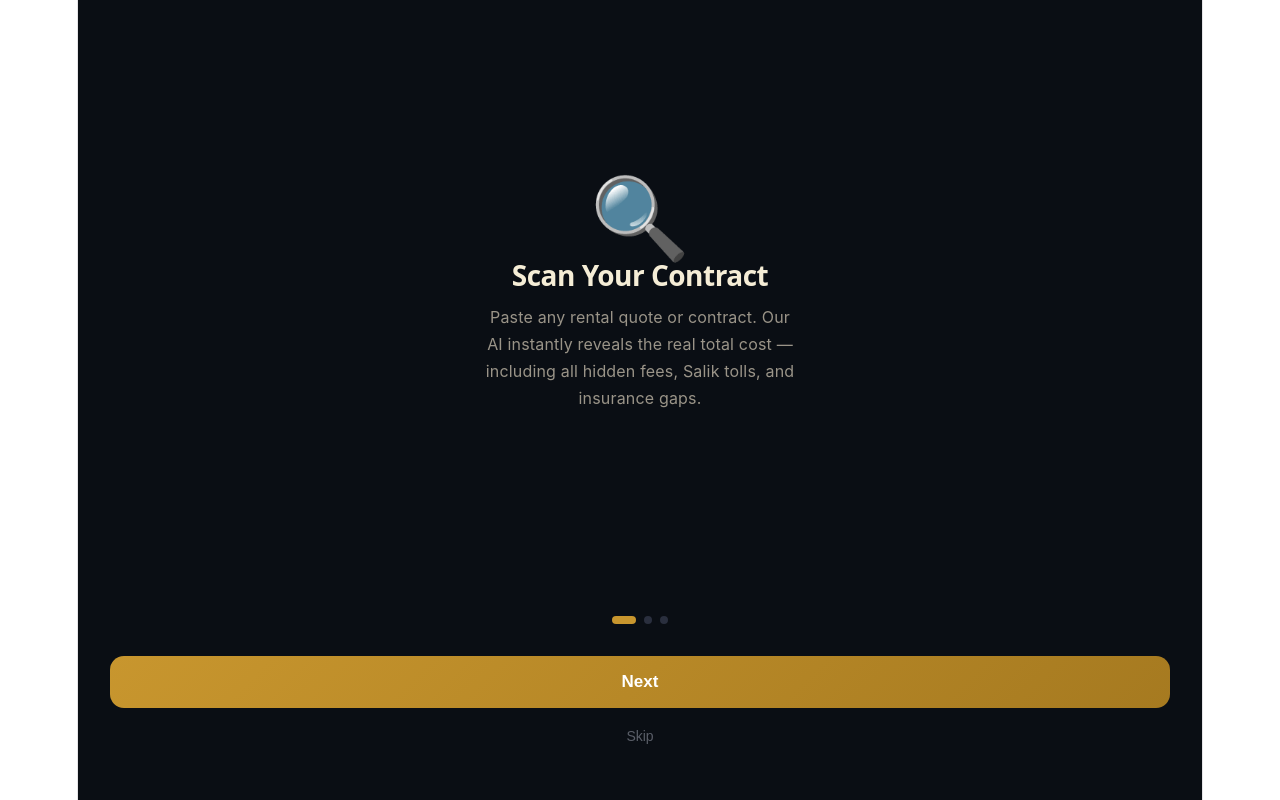
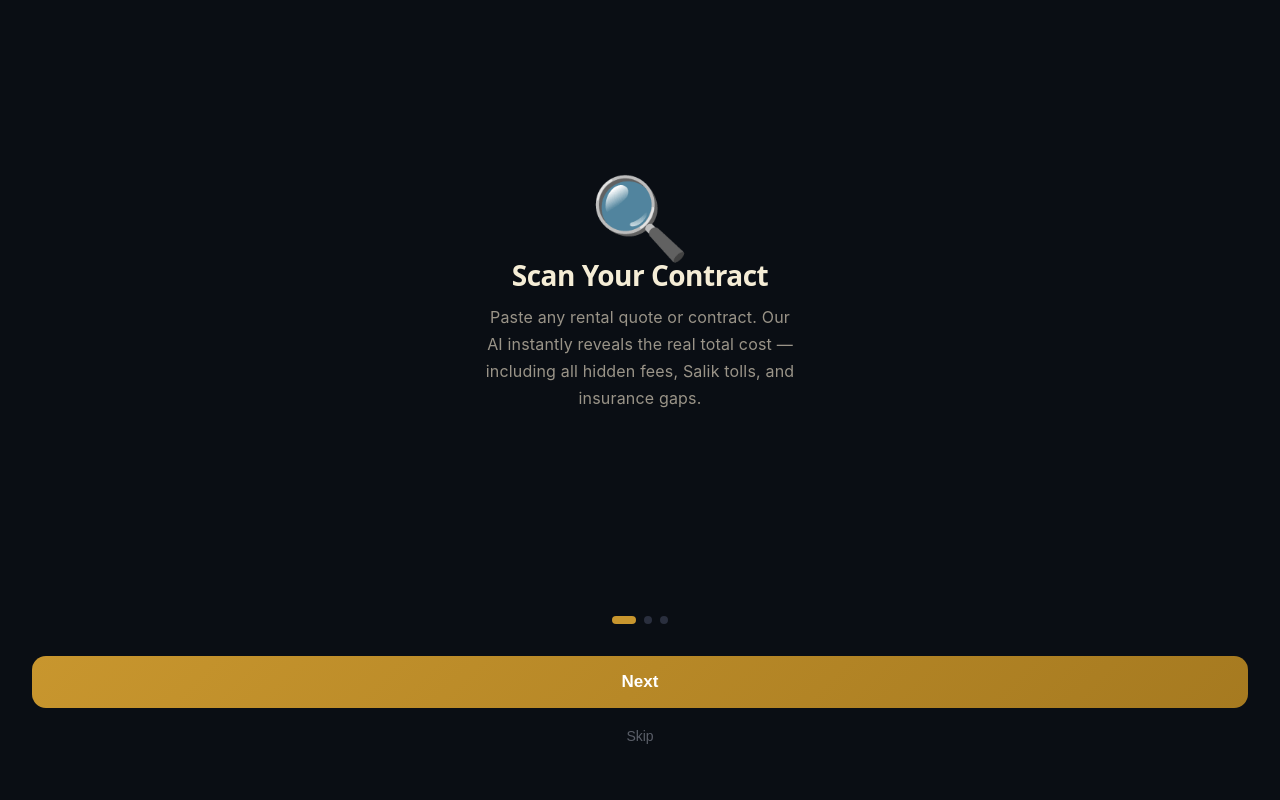
Before and after one commit to Benjaminornstein/rentscan, a React (Vite) app: page / in a window 1280 px wide. Built offline with nearby package versions, Linux system fonts and the light colour scheme.

Commit message:
iOS - App created and fixed the horizontal issue.

```diff
--- a/index.html
+++ b/index.html
@@ -3,7 +3,7 @@
   <head>
     <meta charset="UTF-8" />
     <link rel="icon" type="image/svg+xml" href="/favicon.svg" />
-    <meta name="viewport" content="width=device-width, initial-scale=1.0" />
+    <meta name="viewport" content="width=device-width, initial-scale=1.0, viewport-fit=cover" />
     <title>rentscan</title>
   </head>
   <body>
--- a/package.json
+++ b/package.json
@@ -14,7 +14,11 @@
     "react-dom": "^19.2.4"
   },
   "devDependencies": {
+    "@capacitor/cli": "^7.6.1",
+    "@capacitor/core": "^7.6.1",
+    "@capacitor/ios": "^7.6.1",
     "@eslint/js": "^9.39.4",
+    "@rolldown/binding-darwin-arm64": "^1.0.0-rc.12",
     "@types/react": "^19.2.14",
     "@types/react-dom": "^19.2.3",
     "@vitejs/plugin-react": "^6.0.1",
--- a/src/App.jsx
+++ b/src/App.jsx
@@ -1,4 +1,5 @@
 import { useState, useEffect, useRef } from "react";
+import { useScreenViewport } from "./useScreenViewport";
 
 // ===== COMPANY DATA =====
 const COMPANIES = [
@@ -215,12 +216,16 @@ export default function App() {
   const [shareConsent, setShareConsent] = useState(true);
   const [dossierSaved, setDossierSaved] = useState(false);
 
+  const topSafeInset = "env(safe-area-inset-top)";
+
+  useScreenViewport();
+
   // Splash screen timer
   useEffect(() => { const t = setTimeout(() => setSplash(false), 2200); return () => clearTimeout(t); }, []);
 
   // Splash Screen
   if (splash) return (
-    <div style={{ minHeight: "100vh", background: "#0A0E14", display: "flex", flexDirection: "column", alignItems: "center", justifyContent: "center", fontFamily: "-apple-system, 'SF Pro Display', 'Segoe UI', sans-serif" }}>
+    <div style={{ height: "100%", minHeight: "100%", background: "#0A0E14", display: "flex", flexDirection: "column", alignItems: "center", justifyContent: "center", fontFamily: "-apple-system, 'SF Pro Display', 'Segoe UI', sans-serif" }}>
       <img src="/logo.png" alt="RentScan" style={{ width: "160px", height: "160px", borderRadius: "32px", marginBottom: "28px", animation: "pulse 1.5s ease-in-out infinite" }} />
       <div style={{ fontSize: "42px", fontWeight: 800, color: "#F5EDD6", letterSpacing: "-1px" }}>RentScan</div>
       <div style={{ fontSize: "15px", color: "#C8962E", letterSpacing: "4px", textTransform: "uppercase", marginTop: "8px" }}>Rent safely!</div>
@@ -237,7 +242,7 @@ export default function App() {
   ];
 
   if (onboard) return (
-    <div style={{ minHeight: "100vh", background: T.bg, display: "flex", flexDirection: "column", fontFamily: "-apple-system, 'SF Pro Display', 'Segoe UI', sans-serif" }}>
+    <div style={{ height: "100%", minHeight: "100%", background: T.bg, display: "flex", flexDirection: "column", fontFamily: "-apple-system, 'SF Pro Display', 'Segoe UI', sans-serif" }}>
       <div style={{ flex: 1, display: "flex", flexDirection: "column", alignItems: "center", justifyContent: "center", padding: "40px 32px", textAlign: "center" }}>
         <div style={{ fontSize: "80px", marginBottom: "32px" }}>{onboardScreens[onboardStep].icon}</div>
         <h1 style={{ fontSize: "28px", fontWeight: 800, color: T.text, margin: "0 0 16px", letterSpacing: "-0.5px" }}>{onboardScreens[onboardStep].title}</h1>
@@ -319,12 +324,12 @@ export default function App() {
 
   // ===== STYLES (Light theme) =====
   const css = {
-    page: { minHeight: "100vh", background: T.bg, fontFamily: "-apple-system, 'SF Pro Display', 'Segoe UI', sans-serif", color: T.text, WebkitFontSmoothing: "antialiased" },
-    wrap: { maxWidth: "720px", margin: "0 auto", padding: "16px 16px 100px" },
+    page: { minHeight: "100%", height: "100%", display: "flex", flexDirection: "column", background: T.bg, fontFamily: "-apple-system, 'SF Pro Display', 'Segoe UI', sans-serif", color: T.text, WebkitFontSmoothing: "antialiased", paddingTop: topSafeInset, boxSizing: "border-box", width: "100%", maxWidth: "100%", overflow: "hidden" },
+    wrap: { flex: 1, maxWidth: "720px", width: "100%", margin: "0 auto", padding: "16px 16px calc(84px + env(safe-area-inset-bottom))", overflowX: "hidden", overflowY: "auto", WebkitOverflowScrolling: "touch" },
     card: { background: T.card, borderRadius: "16px", padding: "18px", marginBottom: "12px", boxShadow: "0 1px 3px rgba(0,0,0,0.06), 0 1px 2px rgba(0,0,0,0.04)" },
     btn: { background: `linear-gradient(135deg, ${T.accent}, ${T.accent2})`, color: "#fff", border: "none", borderRadius: "12px", padding: "14px", fontSize: "15px", fontWeight: 700, cursor: "pointer", width: "100%", letterSpacing: "0.2px" },
     btnSm: { background: `linear-gradient(135deg, ${T.accent}, ${T.accent2})`, color: "#fff", border: "none", borderRadius: "10px", padding: "10px 18px", fontSize: "13px", fontWeight: 600, cursor: "pointer" },
-    input: { width: "100%", background: T.card, border: `1.5px solid ${T.border}`, borderRadius: "12px", padding: "12px 14px", color: T.text, fontSize: "14px", fontFamily: "inherit", outline: "none", boxSizing: "border-box" },
+    input: { width: "100%", background: T.card, border: `1.5px solid ${T.border}`, borderRadius: "12px", padding: "12px 14px", color: T.text, fontSize: "16px", fontFamily: "inherit", outline: "none", boxSizing: "border-box" },
     tag: (c) => ({ display: "inline-flex", background: `${c}10`, color: c, border: `1px solid ${c}25`, borderRadius: "6px", padding: "3px 8px", fontSize: "10px", fontWeight: 700, letterSpacing: "0.3px", textTransform: "uppercase" }),
     pill: (on) => ({ background: on ? T.accent : T.card, color: on ? "#fff" : T.sub, border: on ? "none" : `1.5px solid ${T.border}`, borderRadius: "10px", padding: "8px 16px", fontSize: "13px", fontWeight: 600, cursor: "pointer" }),
     h2: { fontSize: "26px", fontWeight: 800, letterSpacing: "-0.5px", lineHeight: 1.2, margin: "0 0 10px", color: T.text },
--- a/src/index.css
+++ b/src/index.css
@@ -9,7 +9,8 @@
   --accent-border: rgba(170, 59, 255, 0.5);
   --social-bg: rgba(244, 243, 236, 0.5);
   --shadow:
-    rgba(0, 0, 0, 0.1) 0 10px 15px -3px, rgba(0, 0, 0, 0.05) 0 4px 6px -2px;
+    rgba(0, 0, 0, 0.1) 0 10px 15px -3px,
+    rgba(0, 0, 0, 0.05) 0 4px 6px -2px;
 
   --sans: system-ui, 'Segoe UI', Roboto, sans-serif;
   --heading: system-ui, 'Segoe UI', Roboto, sans-serif;
@@ -42,7 +43,8 @@
     --accent-border: rgba(192, 132, 252, 0.5);
     --social-bg: rgba(47, 48, 58, 0.5);
     --shadow:
-      rgba(0, 0, 0, 0.4) 0 10px 15px -3px, rgba(0, 0, 0, 0.25) 0 4px 6px -2px;
+      rgba(0, 0, 0, 0.4) 0 10px 15px -3px,
+      rgba(0, 0, 0, 0.25) 0 4px 6px -2px;
   }
 
   #social .button-icon {
@@ -50,20 +52,45 @@
   }
 }
 
+*,
+*::before,
+*::after {
+  box-sizing: border-box;
+}
+
+html,
+body,
+#root {
+  width: var(--app-width, 100%);
+  max-width: 100%;
+  height: var(--app-height, 100dvh);
+  min-height: var(--app-height, 100dvh);
+  max-height: var(--app-height, 100dvh);
+}
+
+html,
 body {
   margin: 0;
+  overflow-x: hidden;
+  overflow-y: hidden;
+  overscroll-behavior: none;
+  -webkit-text-size-adjust: 100%;
+  background: #0a0e14;
 }
 
 #root {
-  width: 1126px;
-  max-width: 100%;
   margin: 0 auto;
   text-align: center;
-  border-inline: 1px solid var(--border);
-  min-height: 100svh;
   display: flex;
   flex-direction: column;
-  box-sizing: border-box;
+  overflow-x: hidden;
+  overflow-y: hidden;
+}
+
+input,
+textarea,
+select {
+  font-size: 16px;
 }
 
 h1,
@@ -77,20 +104,24 @@ h1 {
   font-size: 56px;
   letter-spacing: -1.68px;
   margin: 32px 0;
+
   @media (max-width: 1024px) {
     font-size: 36px;
     margin: 20px 0;
   }
 }
+
 h2 {
   font-size: 24px;
   line-height: 118%;
   letter-spacing: -0.24px;
   margin: 0 0 8px;
+
   @media (max-width: 1024px) {
     font-size: 20px;
   }
 }
+
 p {
   margin: 0;
 }
--- /dev/null
+++ b/src/useScreenViewport.js
@@ -0,0 +1,50 @@
+import { useEffect } from "react";
+
+let stableWidth = 0;
+let stableHeight = 0;
+
+const setViewportVars = (reset = false) => {
+  const root = document.documentElement;
+  const vv = window.visualViewport;
+
+  const currentWidth = Math.round(window.innerWidth);
+  const currentHeight = Math.round(window.innerHeight);
+  const visualHeight = Math.round(vv?.height ?? currentHeight);
+
+  if (reset || stableWidth === 0 || stableHeight === 0) {
+    stableWidth = currentWidth;
+    stableHeight = currentHeight;
+  } else {
+    // Keep app size pinned to the largest observed layout size to avoid
+    // white gaps when iOS keyboard temporarily shrinks the viewport.
+    stableWidth = Math.max(stableWidth, currentWidth);
+    stableHeight = Math.max(stableHeight, currentHeight);
+  }
+
+  root.style.setProperty("--app-width", `${stableWidth}px`);
+  root.style.setProperty("--app-height", `${stableHeight}px`);
+  root.style.setProperty("--app-visual-height", `${visualHeight}px`);
+};
+
+export const useScreenViewport = () => {
+  useEffect(() => {
+    setViewportVars(true);
+
+    const onResize = () => setViewportVars(false);
+    const onOrientation = () => setViewportVars(true);
+
+    window.addEventListener("resize", onResize);
+    window.addEventListener("orientationchange", onOrientation);
+
+    const vv = window.visualViewport;
+    vv?.addEventListener("resize", onResize);
+    vv?.addEventListener("scroll", onResize);
+
+    return () => {
+      window.removeEventListener("resize", onResize);
+      window.removeEventListener("orientationchange", onOrientation);
+      vv?.removeEventListener("resize", onResize);
+      vv?.removeEventListener("scroll", onResize);
+    };
+  }, []);
+};
```
Also changed, not shown: capacitor.config.json (added, +19 -0 lines), 4815 other files (tests, documents, lock files or other folders).
